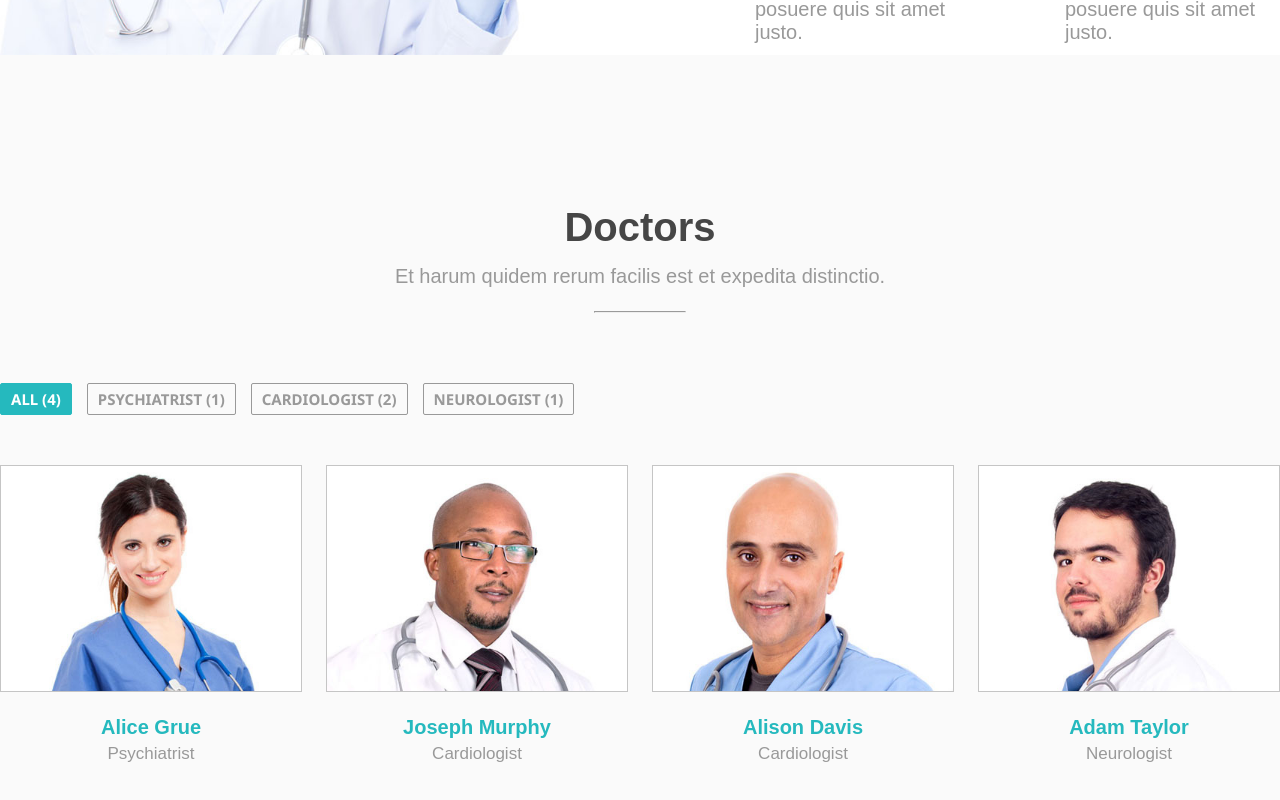
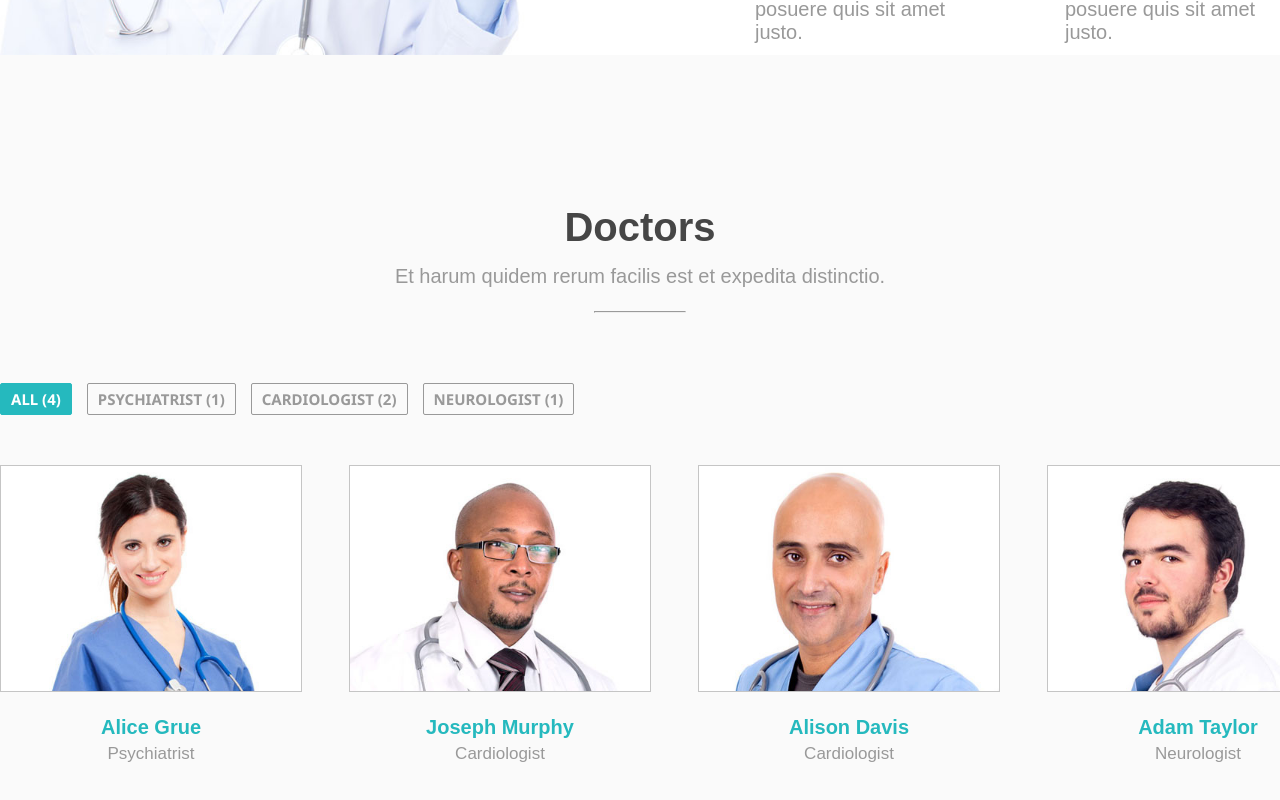
Before and after one commit to PSPenta/medicio-template, a React (Create React App) app: page / in a window 1280 px wide. Shown: the part 2024-2824 px from the top of the page. Built offline with nearby package versions, Linux system fonts and the light colour scheme.

Commit message:
Code optimised

```diff
--- a/src/components/DoctorCard.css
+++ b/src/components/DoctorCard.css
@@ -1,5 +1,6 @@
 .doctor-card {
   text-align: center;
+  margin-right: 47px;
 }
 
 .doctor-card img {
--- a/src/components/Doctors.css
+++ b/src/components/Doctors.css
@@ -42,5 +42,4 @@
 .doctor-cards {
   margin-top: 50px;
   display: flex;
-  justify-content: space-between;
 }
--- a/src/components/Doctors.jsx
+++ b/src/components/Doctors.jsx
@@ -41,6 +41,7 @@ function Doctors() {
     All: doctors.length
   };
   const designations = doctors.map(doctor => doctor.designation).reduce((acc, curr) => {
+    // eslint-disable-next-line no-sequences
     return acc[curr] ? ++acc[curr] : acc[curr] = 1, acc
   }, {});
   allDesignations = {...allDesignations, ...designations};
```
